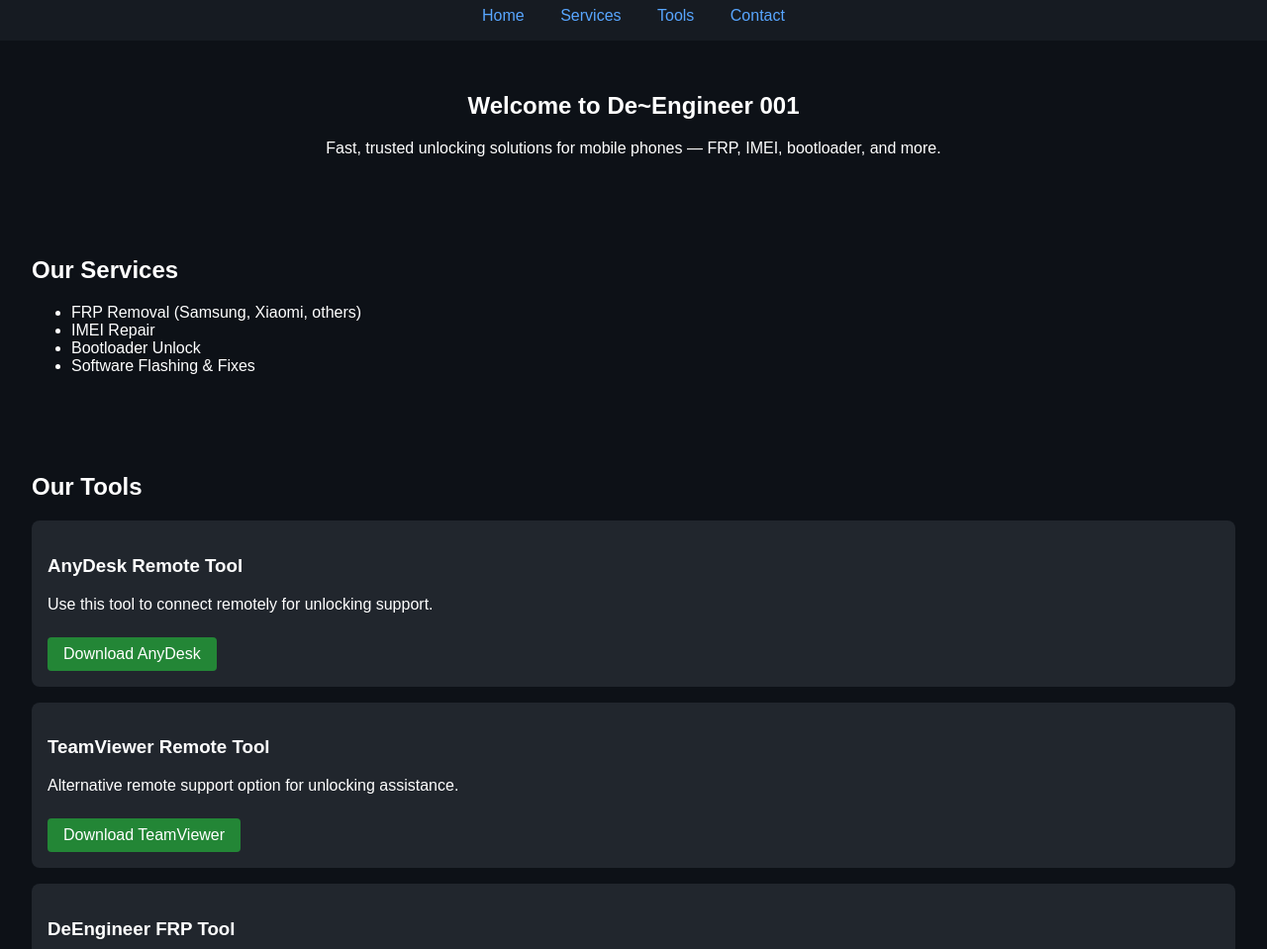
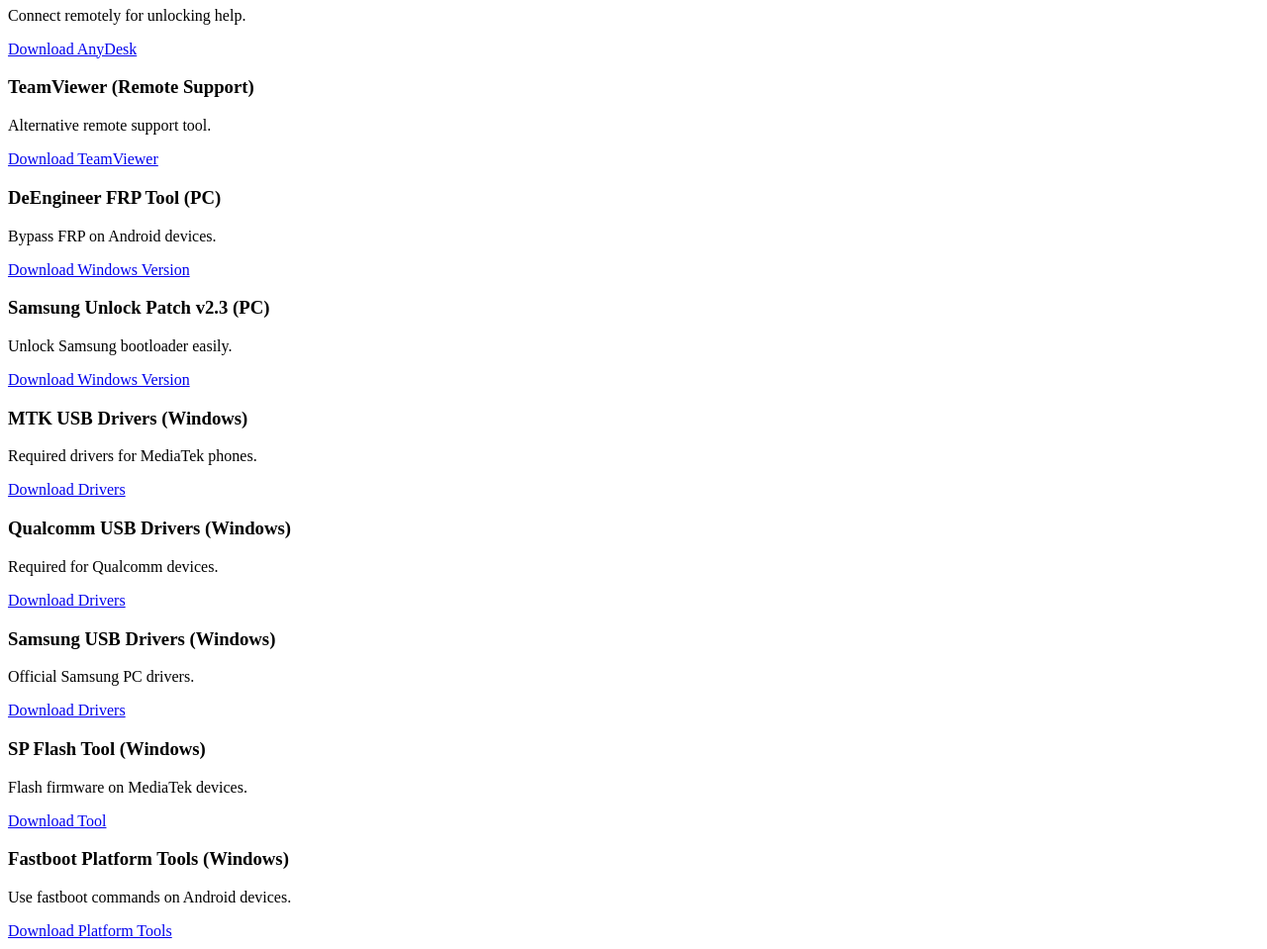
Before and after one commit to Hasdantech001/deengineer-unlock-site, a plain HTML site: page index.html in a window 1280 px wide. Shown: the part 89-1048 px from the top of the page at 99% size. Drawn offline with Linux system fonts and the light colour scheme.

Commit message:
Update index.html

```diff
--- a/index.html
+++ b/index.html
@@ -1,174 +1,69 @@
-<!DOCTYPE html>
-<html lang="en">
-<head>
-  <meta charset="UTF-8" />
-  <meta name="viewport" content="width=device-width, initial-scale=1" />
-  <meta name="description" content="De~Engineer 001 Unlocking Solutions - Unlock your mobile phones, FRP removal, and custom software tools" />
-  <title>De~Engineer 001 Unlocking Solutions</title>
-  <style>
-    body {
-      font-family: Arial, sans-serif;
-      margin: 0;
-      padding: 0;
-      background-color: #0d1117;
-      color: #ffffff;
-    }
-    header {
-      background-color: #161b22;
-      padding: 1rem;
-      text-align: center;
-    }
-    nav a {
-      color: #58a6ff;
-      margin: 0 1rem;
-      text-decoration: none;
-    }
-    .hero {
-      padding: 2rem;
-      text-align: center;
-    }
-    .section {
-      padding: 2rem;
-    }
-    .tools {
-      background-color: #21262d;
-      padding: 1rem;
-      border-radius: 8px;
-      margin-bottom: 1rem;
-    }
-    footer {
-      background-color: #161b22;
-      text-align: center;
-      padding: 1rem;
-      font-size: 0.8rem;
-    }
-    .button {
-      background-color: #238636;
-      color: white;
-      padding: 0.5rem 1rem;
-      border: none;
-      border-radius: 4px;
-      cursor: pointer;
-      text-decoration: none;
-      display: inline-block;
-      margin-top: 0.5rem;
-    }
-  </style>
-</head>
-<body>
-  <header>
-    <h1>De~Engineer 001 Unlocking Solutions</h1>
-    <nav>
-      <a href="#home">Home</a>
-      <a href="#services">Services</a>
-      <a href="#tools">Tools</a>
-      <a href="#contact">Contact</a>
-    </nav>
-  </header>
-
-  <section class="hero" id="home">
-    <h2>Welcome to De~Engineer 001</h2>
-    <p>Fast, trusted unlocking solutions for mobile phones — FRP, IMEI, bootloader, and more.</p>
-  </section>
-
-  <section class="section" id="services">
-    <h2>Our Services</h2>
-    <ul>
-      <li>FRP Removal (Samsung, Xiaomi, others)</li>
-      <li>IMEI Repair</li>
-      <li>Bootloader Unlock</li>
-      <li>Software Flashing & Fixes</li>
-    </ul>
-  </section>
-
 <section class="section" id="tools">
   <h2>Our Tools</h2>
 
   <div class="tools">
-      <h3>AnyDesk Remote Tool</h3>
-      <p>Use this tool to connect remotely for unlocking support.</p>
-      <a href="https://anydesk.com/en/downloads" class="button" target="_blank" rel="noopener noreferrer">Download AnyDesk</a>
+    <h3>AnyDesk (Remote Support)</h3>
+    <p>Connect remotely for unlocking help.</p>
+    <a href="https://download.anydesk.com/AnyDesk.exe" class="button" target="_blank" rel="noopener noreferrer">Download AnyDesk</a>
   </div>
 
   <div class="tools">
-      <h3>TeamViewer Remote Tool</h3>
-      <p>Alternative remote support option for unlocking assistance.</p>
-      <a href="https://www.teamviewer.com/en/download/" class="button" target="_blank" rel="noopener noreferrer">Download TeamViewer</a>
+    <h3>TeamViewer (Remote Support)</h3>
+    <p>Alternative remote support tool.</p>
+    <a href="https://download.teamviewer.com/download/TeamViewer_Setup.exe" class="button" target="_blank" rel="noopener noreferrer">Download TeamViewer</a>
   </div>
 
   <div class="tools">
-      <h3>DeEngineer FRP Tool</h3>
-      <p>Bypass FRP on multiple Android brands easily.</p>
-      <a href="https://www.mediafire.com/file/your-deengineer-frp-tool.apk" class="button" target="_blank" rel="noopener noreferrer">Download</a>
+    <h3>DeEngineer FRP Tool (PC)</h3>
+    <p>Bypass FRP on Android devices.</p>
+    <a href="https://www.mediafire.com/file/example/deengineer-frp-tool-win.zip/file" class="button" target="_blank" rel="noopener noreferrer">Download Windows Version</a>
   </div>
 
   <div class="tools">
-      <h3>Samsung Unlock Patch v2.3</h3>
-      <p>Unlock Samsung bootloader with one click.</p>
-      <a href="https://www.mediafire.com/file/your-samsung-unlock-patch.zip" class="button" target="_blank" rel="noopener noreferrer">Download</a>
+    <h3>Samsung Unlock Patch v2.3 (PC)</h3>
+    <p>Unlock Samsung bootloader easily.</p>
+    <a href="https://www.mediafire.com/file/example/samsung-unlock-patch-v2.3.zip/file" class="button" target="_blank" rel="noopener noreferrer">Download Windows Version</a>
   </div>
 
   <div class="tools">
-      <h3>MTK Universal FRP Tool</h3>
-      <p>Universal FRP reset tool for all MTK Android devices.</p>
-      <a href="https://www.mediafire.com/file/h8q3bt8e1hivn3p/MTK_FRP_Tool.zip" class="button" target="_blank" rel="noopener noreferrer">Download</a>
+    <h3>MTK USB Drivers (Windows)</h3>
+    <p>Required drivers for MediaTek phones.</p>
+    <a href="https://androidmtk.com/download-mediatek-usb-vcom-drivers" class="button" target="_blank" rel="noopener noreferrer">Download Drivers</a>
   </div>
 
   <div class="tools">
-      <h3>Qualcomm USB Driver</h3>
-      <p>Install drivers to enable PC connection with Qualcomm-based phones.</p>
-      <a href="https://www.mediafire.com/file/erjbnn4zn1k7zh0/Qualcomm_USB_Driver.zip" class="button" target="_blank" rel="noopener noreferrer">Download</a>
+    <h3>Qualcomm USB Drivers (Windows)</h3>
+    <p>Required for Qualcomm devices.</p>
+    <a href="https://developer.qualcomm.com/software/usb-drivers" class="button" target="_blank" rel="noopener noreferrer">Download Drivers</a>
   </div>
 
   <div class="tools">
-      <h3>Samsung USB Driver</h3>
-      <p>Required drivers to unlock and flash Samsung phones.</p>
-      <a href="https://developer.samsung.com/mobile/android-usb-driver.html" class="button" target="_blank" rel="noopener noreferrer">Download</a>
+    <h3>Samsung USB Drivers (Windows)</h3>
+    <p>Official Samsung PC drivers.</p>
+    <a href="https://developer.samsung.com/mobile/android-usb-driver.html" class="button" target="_blank" rel="noopener noreferrer">Download Drivers</a>
   </div>
 
   <div class="tools">
-      <h3>Fastboot Flash Tool</h3>
-      <p>Send fastboot commands to unlock bootloaders or flash partitions.</p>
-      <a href="https://developer.android.com/studio/releases/platform-tools" class="button" target="_blank" rel="noopener noreferrer">Download</a>
+    <h3>SP Flash Tool (Windows)</h3>
+    <p>Flash firmware on MediaTek devices.</p>
+    <a href="https://spflashtool.com/download/" class="button" target="_blank" rel="noopener noreferrer">Download Tool</a>
   </div>
 
   <div class="tools">
-      <h3>SP Flash Tool (MTK)</h3>
-      <p>Flash scatter firmware on MediaTek devices easily.</p>
-      <a href="https://spflashtool.com/download/" class="button" target="_blank" rel="noopener noreferrer">Download</a>
+    <h3>Fastboot Platform Tools (Windows)</h3>
+    <p>Use fastboot commands on Android devices.</p>
+    <a href="https://developer.android.com/studio/releases/platform-tools" class="button" target="_blank" rel="noopener noreferrer">Download Platform Tools</a>
   </div>
 
   <div class="tools">
-      <h3>Mi Unlock Tool</h3>
-      <p>Official Xiaomi tool to unlock bootloader of Mi and Redmi devices.</p>
-      <a href="https://en.miui.com/unlock/" class="button" target="_blank" rel="noopener noreferrer">Download</a>
+    <h3>Xiaomi Mi Unlock Tool (Windows)</h3>
+    <p>Official bootloader unlock for Xiaomi devices.</p>
+    <a href="https://en.miui.com/unlock/" class="button" target="_blank" rel="noopener noreferrer">Download Unlock Tool</a>
   </div>
-  </section>
 
   <section class="section" id="contact">
-    <h2>Contact Info</h2>
-
-    <div class="tools">
-      <h3>WhatsApp</h3>
-      <p>Chat with us directly for fast unlocking support.</p>
-      <a href="https://wa.me/23275800808" class="button" target="_blank" rel="noopener noreferrer">Message on WhatsApp</a>
-    </div>
-
-    <div class="tools">
-      <h3>Email</h3>
-      <p>Send us your inquiry or file by email.</p>
-      <a href="mailto:hasdantech002@gmail.com" class="button">hasdantech002@gmail.com</a>
-    </div>
-
-    <div class="tools">
-      <h3>Facebook Page</h3>
-      <p>Follow and message us on Facebook.</p>
-      <a href="https://facebook.com/DeEngineerUnlock" class="button" target="_blank" rel="noopener noreferrer">Visit Page</a>
-    </div>
+    <h2>Contact Us</h2>
+    <p>WhatsApp: <a href="https://wa.me/23275800808" class="button" target="_blank" rel="noopener noreferrer">Chat Now</a></p>
+    <p>Email: <a href="mailto:hasdantech002@gmail.com" class="button">hasdantech002@gmail.com</a></p>
   </section>
-
-  <footer>
-    <p>&copy; 2025 De~Engineer 001 Unlocking Solutions. All rights reserved.</p>
-  </footer>
-</body>
-</html>
+</section>
```
Lines whose indentation alone changed are shown as unchanged.
